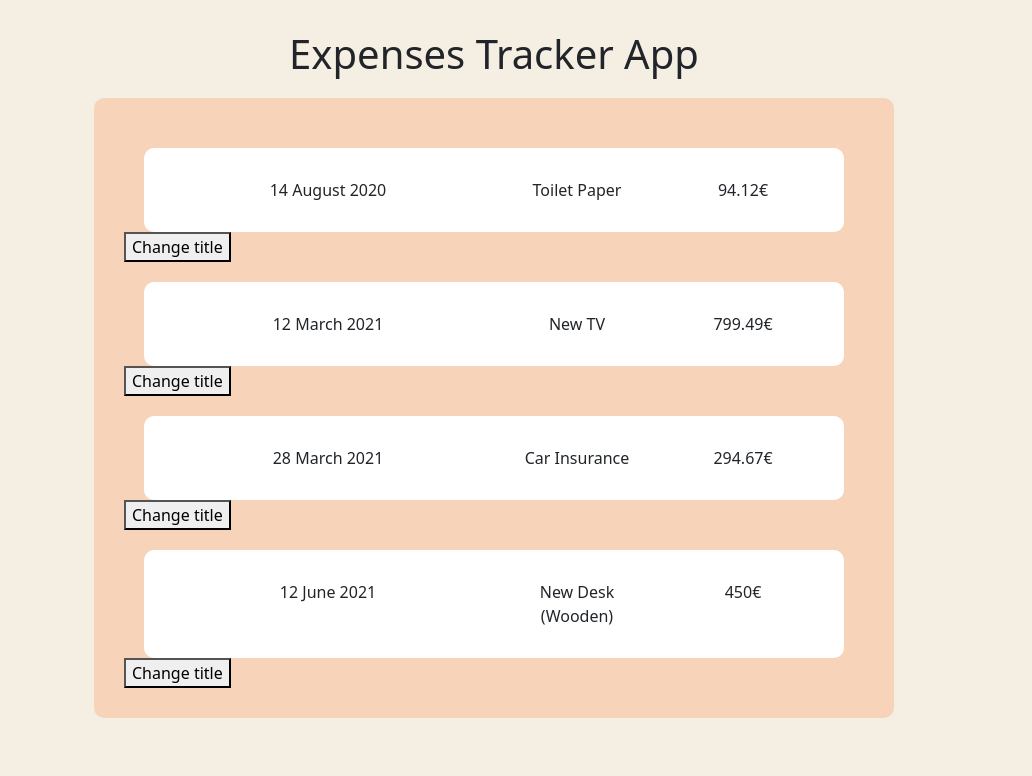
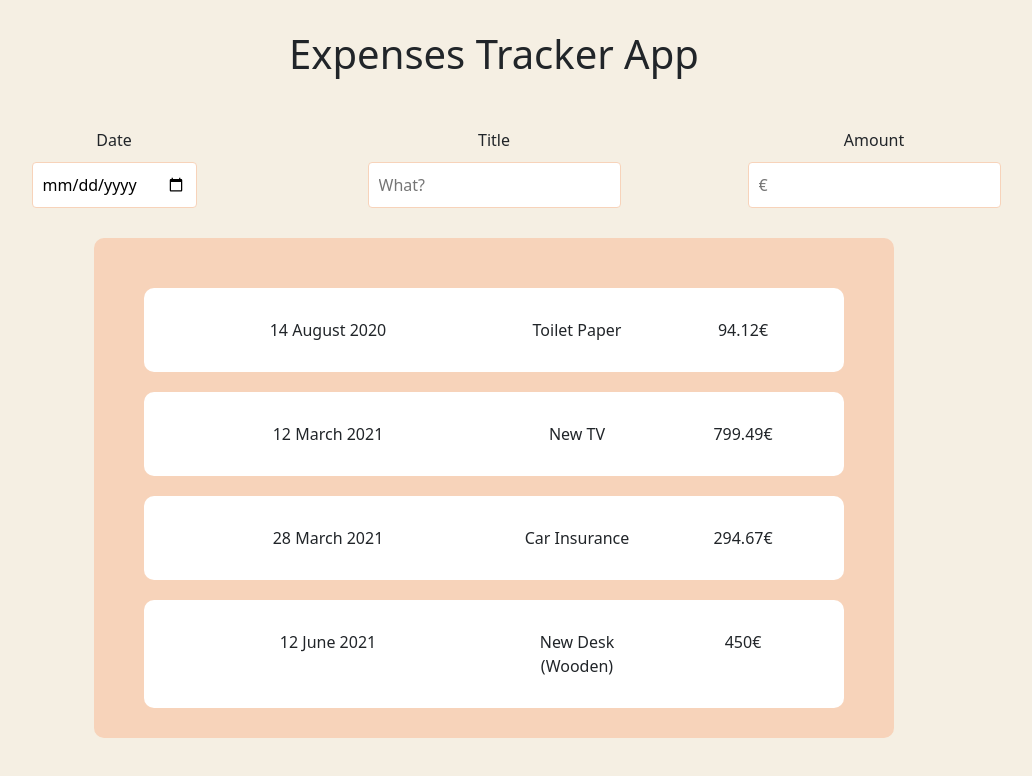
Before and after one commit to marchalseverine/react-expense-tracker, a React (Create React App) app: page / in a window 1280 px wide. Shown: the top 776 px of the page, without its empty margins (146-1178 px from the left). Built offline with nearby package versions, Linux system fonts and the light colour scheme.

Commit message:
Added New component + form

```diff
--- a/src/App.js
+++ b/src/App.js
@@ -1,5 +1,6 @@
 import "./App.css";
-import ExpensesApp from "./components/ExpensesApp";
+import ExpensesApp from "./components/Expenses/ExpensesApp";
+import NewExpenses from "./components/NewExpenses/NewExpenses.js";
 
 function App() {
   const expenses = [
@@ -30,6 +31,8 @@ function App() {
   ];
   return (
     <div className="App">
+      <h1 className="app-title">Expenses Tracker App </h1>
+      <NewExpenses />
       <ExpensesApp data={expenses} />
     </div>
   );
--- a/src/components/ExpensesApp.js
+++ b/src/components/Expenses/ExpensesApp.js
@@ -5,7 +5,6 @@ import "./ExpenseApp.css";
 export default function ExpensesApp(props) {
   return (
     <div className="expenses-app">
-      <h1 className="app-title">Expenses Tracker App </h1>
       <div className="items">
         <ExpensesItem
           title={props.data[0].title}
--- a/src/components/ExpensesItem.js
+++ b/src/components/Expenses/ExpensesItem.js
@@ -1,16 +1,9 @@
-import React, { useState } from "react";
+import React from "react";
 import ExpensesDate from "./ExpensesDate";
 import "./ExpensesItem.css";
-import Card from "./Card";
+import Card from "../UI/Card";
 
 export default function ExpensesItem(props) {
-  const [title, setTitle] = useState(props.title);
-
-  const handleClick = (event) => {
-    event.preventDefault();
-    setTitle("Update!!");
-  };
-
   return (
     <Card>
       <div className="expense-item">
@@ -20,7 +13,7 @@ export default function ExpensesItem(props) {
               <ExpensesDate date={props.date} />
             </div>
             <div className="col-3 expense-item___description">
-              <span>{title}</span>
+              <span>{props.title}</span>
             </div>
             <div className="col-3 expense-item___amount">
               <span>{props.amount}€</span>
@@ -28,8 +21,6 @@ export default function ExpensesItem(props) {
           </div>
         </div>
       </div>
-
-      <button onClick={handleClick}>Change title</button>
     </Card>
   );
 }
--- /dev/null
+++ b/src/components/NewExpenses/ExpenseForm.js
@@ -0,0 +1,31 @@
+import React from "react";
+import "./NewExpenses.css";
+
+export default function ExpenseForm() {
+  return (
+    <form>
+      <div className="container expense-form">
+        <div className="row">
+          <div className="col-4">
+            Date
+            <div className="expense___control___date">
+              <input type="date" />
+            </div>
+          </div>
+          <div className="col-4">
+            Title
+            <div className="expense___control___title">
+              <input type="text" placeholder="What?" />
+            </div>
+          </div>
+          <div className="col-4">
+            Amount
+            <div className="expense___control___amount">
+              <input type="number" min="0.00" step="0.00" placeholder="€" />
+            </div>
+          </div>
+        </div>
+      </div>
+    </form>
+  );
+}
--- /dev/null
+++ b/src/components/NewExpenses/NewExpenses.css
@@ -0,0 +1,15 @@
+.expense-form {
+  text-align: center;
+  margin-top: 50px;
+}
+.expense___control___date,
+.expense___control___title,
+.expense___control___amount {
+  margin: 10px;
+}
+
+input {
+  border: 1px solid #f7d3ba;
+  padding: 10px;
+  border-radius: 4px;
+}
--- /dev/null
+++ b/src/components/NewExpenses/NewExpenses.js
@@ -0,0 +1,11 @@
+import React from "react";
+import "./NewExpenses.css";
+import ExpenseForm from "./ExpenseForm";
+
+export default function NewExpenses() {
+  return (
+    <div className="new-expenses">
+      <ExpenseForm />
+    </div>
+  );
+}
```
Also changed, not shown: src/components/Expenses/ExpenseApp.css (renamed from src/components/ExpenseApp.css), src/components/Expenses/ExpensesDate.js (renamed from src/components/ExpensesDate.js), src/components/Expenses/ExpensesItem.css (renamed from src/components/ExpensesItem.css), src/components/UI/Card.js (renamed from src/components/Card.js).
